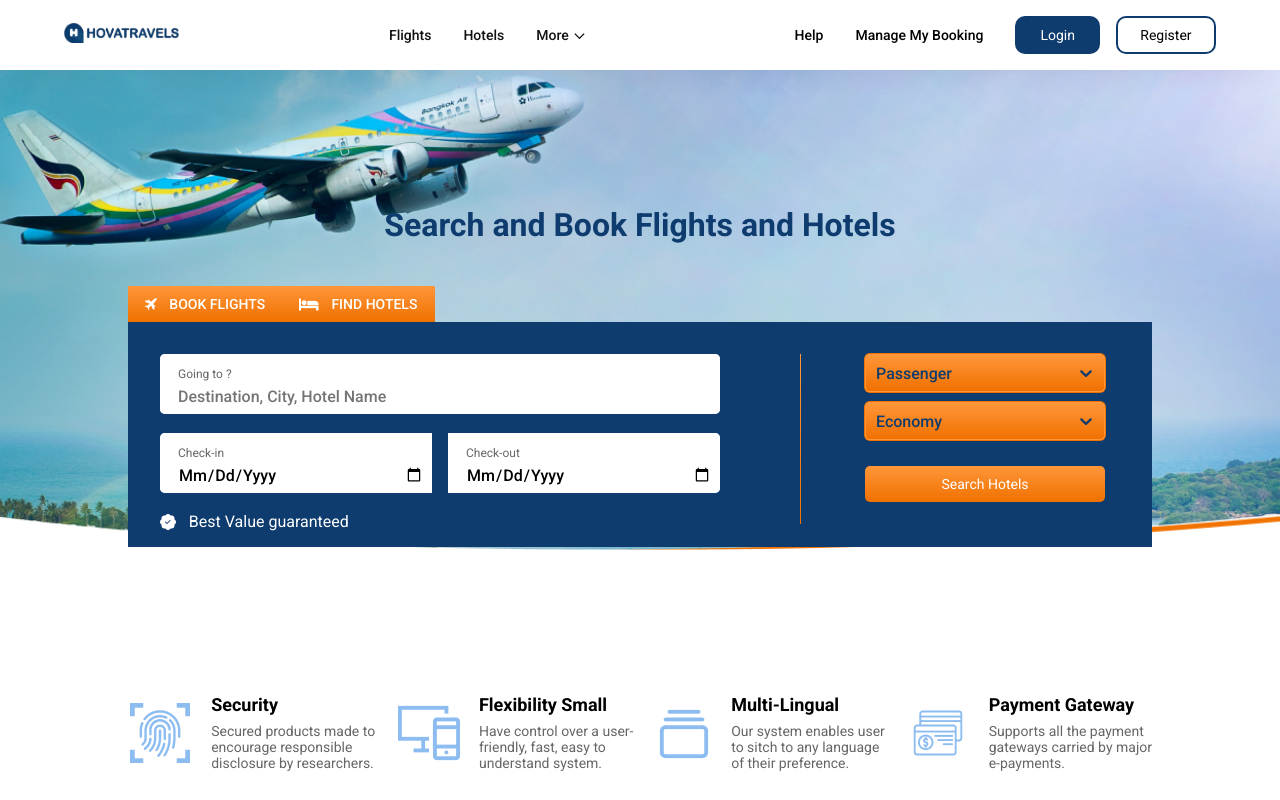
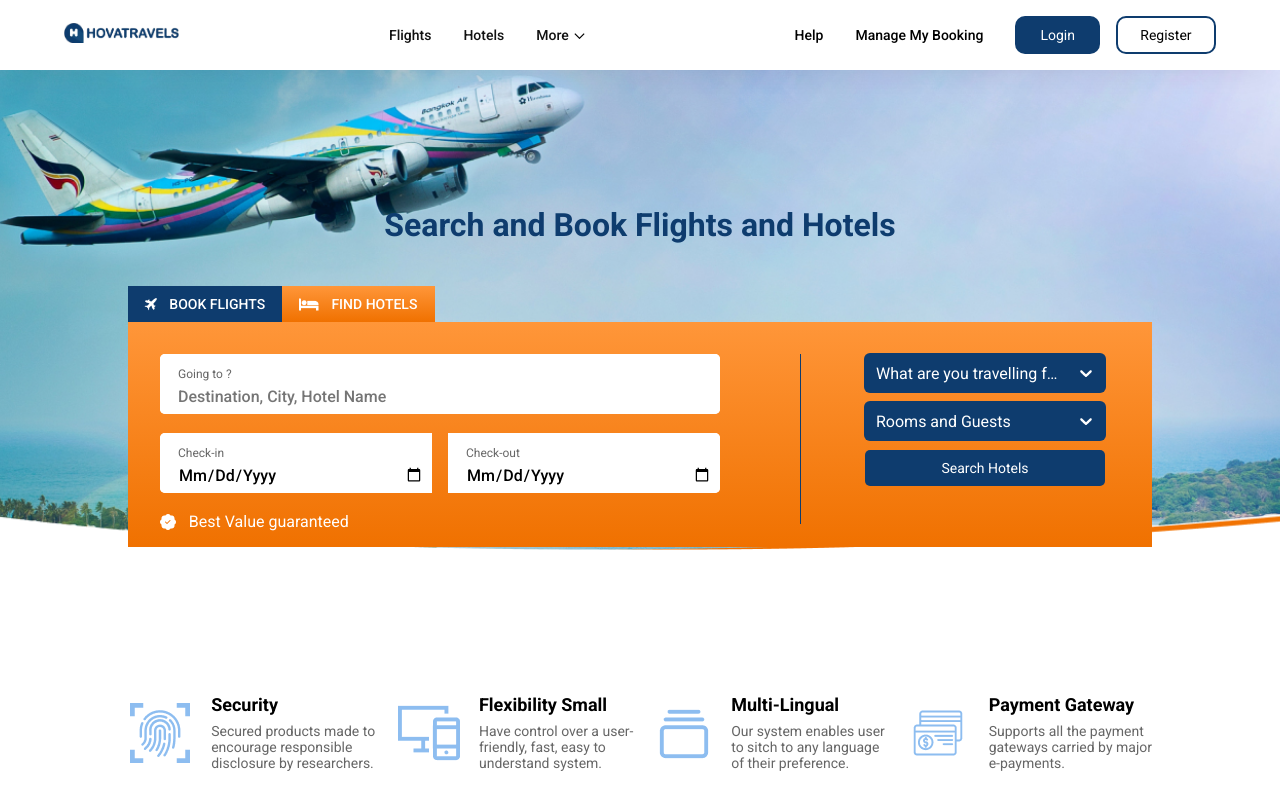
Before and after one commit to mishael1-d/hovatravels, a React (Create React App) app: page / in a window 1280 px wide. Both pictures are taken after a click on the item "FIND HOTELS". Shown: the top 800 px of the page. Built offline with nearby package versions, Linux system fonts and the light colour scheme.

Commit message:
Fixed tabpanel theme

```diff
--- a/src/components/TabPanel/Dropdown/Dropdowns.css
+++ b/src/components/TabPanel/Dropdown/Dropdowns.css
@@ -1,7 +1,6 @@
 .select-dropdown__container {
   display: flex !important;
   flex-direction: column;
-  margin-bottom: 1rem;
 }
 .select-btn {
   min-width: 132px;
@@ -20,6 +19,14 @@
   box-shadow: 0 0 0 1px #f07100 !important;
 }
 
+.tab2-select-dropdown__control {
+  cursor: pointer !important;
+  background: #0e3c6e !important;
+  border-color: #0e3c6e !important;
+  border-radius:  5px !important;
+  box-shadow: 0 0 0 1px #0e3c6e !important;
+}
+
 .select-dropdown__single-value {
   color: #0e3c6e !important;
   font-weight: 500 !important;
@@ -27,7 +34,11 @@
   line-height: 19px !important;
 }
 
-.select-dropdown__indicator-separator {
+.tab2-select-dropdown__single-value {
+  color: #fff !important;
+}
+
+.select-dropdown__indicator-separator, .tab2-select-dropdown__indicator-separator {
   display: none !important
 }
 
@@ -35,6 +46,10 @@
   fill: #0e3c6e !important;
 }
 
+.tab2-select-dropdown__indicator.tab2-select-dropdown__dropdown-indicator svg {
+  fill: #fff !important;
+}
+
 @media screen and (max-width: 600px) {
   .select-dropdown__container {
     display: none !important;
--- a/src/components/TabPanel/Dropdown/Dropdowns.jsx
+++ b/src/components/TabPanel/Dropdown/Dropdowns.jsx
@@ -2,13 +2,13 @@ import * as React from "react";
 import Select from "react-select";
 import "./Dropdowns.css";
 
-export default function BasicSelect() {
+export default function BasicSelect({ activeTab }) {
   // const [showDropdown, setShowDropdown] = useState(false)
-
-
 
   return (
     <div className="select-dropdown__container">
+      {activeTab === "tab1" ? (
+        <>
           <Select
             className="select-btn"
             classNamePrefix="select-dropdown"
@@ -25,6 +25,27 @@ export default function BasicSelect() {
             name="Trip Type"
             options={options2}
           />
+        </>
+      ) : (
+        <>
+          <Select
+            className="select-btn"
+            classNamePrefix="tab2-select-dropdown"
+            defaultValue={options3[0]}
+            isSearchable={false}
+            name="Trip Type"
+            options={options3}
+          />
+          <Select
+            className="select-btn"
+            classNamePrefix="tab2-select-dropdown"
+            defaultValue={options4[0]}
+            isSearchable={false}
+            name="Trip Type"
+            options={options4}
+          />
+        </>
+      )}
     </div>
   );
 }
@@ -41,6 +62,16 @@ const options2 = [
   { value: "business", label: "Business" },
   { value: "first class", label: "First Class" },
 ];
+const options3 = [
+  { value: "What are you travelling for?", label: "What are you travelling for?" },
+  { value: "Business", label: "Business" },
+  { value: "Leisure", label: "Leisure" },
+];
+const options4 = [
+  { value: "Rooms and Guests", label: "Rooms and Guests" },
+  { value: "Business", label: "Business" },
+  { value: "Leisure", label: "Leisure" },
+];
 
 export const Passenger = () => {
   // const [count, setCount] = useState(0)
@@ -53,17 +84,23 @@ export const Passenger = () => {
   // const handleIncrement = ()=>{
 
   // }
-  return <div className="passenger-container">
+  return (
+    <div className="passenger-container">
       <div className="passenger-item">
         <div className="item-text">
           <h4>Adult</h4>
           <p> {">"} 12years</p>
         </div>
         <div className="item-btns">
-        <button className="decrease" name="adult">-</button>
+          <button className="decrease" name="adult">
+            -
+          </button>
           <p>{1}</p>
-        <button className="increase" name="adult">+</button>
+          <button className="increase" name="adult">
+            +
+          </button>
         </div>
       </div>
-  </div>;
+    </div>
+  );
 };
--- a/src/components/TabPanel/FlightInputField/FlightInputField.css
+++ b/src/components/TabPanel/FlightInputField/FlightInputField.css
@@ -110,6 +110,8 @@
   padding: 10px;
   font-size: 14px;
 }
+
+
 .bottom {
   display: flex;
   justify-content: space-between !important;
--- a/src/components/TabPanel/FlightInputField/FlightInputField.jsx
+++ b/src/components/TabPanel/FlightInputField/FlightInputField.jsx
@@ -4,7 +4,7 @@ import bestvalue from "../../../assets/icons/bestvalue.png";
 import "./FlightInputField.css";
 import BasicSelect from "../Dropdown/Dropdowns";
 
-export default function InputField({ suggestions }) {
+export default function InputField({ suggestions, activeTab }) {
   const [filteredSuggestions, setFilteredSuggestions] = useState([]);
   const [activeSuggestionIndex, setActiveSuggestionIndex] = useState(0);
   const [showSuggestions, setShowSuggestions] = useState(false);
@@ -116,7 +116,7 @@ export default function InputField({ suggestions }) {
       <div className="v-divider" />
       <div className="input-buttons__container">
         <ToggleSwitch />
-        <BasicSelect />
+        <BasicSelect activeTab={activeTab} />
         <button className="search-btn">Search Flights</button>
       </div>
     </div>
--- a/src/components/TabPanel/HotelInputField/HotelInputField.css
+++ b/src/components/TabPanel/HotelInputField/HotelInputField.css
@@ -63,8 +63,12 @@ position: relative;
   text-transform: capitalize;
 }
 
+.tab2-search-btn {
+  background: #0e3c6e !important;
+}
 .hotelInput-buttons__container .submit-btn {
   width: 100%;
+  height: 64px !important;
   margin-bottom: 1rem;
   background: linear-gradient(180deg, #ff9639 0%, #f07100 100%);
   border-radius: 5px;
@@ -98,6 +102,13 @@ position: relative;
 .hotelInputField__container-bottom {
   color: white;
   margin-bottom: 1rem;
+}
+
+.tab2-v-divider {
+  width: 1px;
+  height: 170px;
+  background: #0e3c6e;
+  margin-right: 4rem;
 }
 
 /*
--- a/src/components/TabPanel/HotelInputField/HotelInputField.jsx
+++ b/src/components/TabPanel/HotelInputField/HotelInputField.jsx
@@ -3,7 +3,7 @@ import bestvalue from "../../../assets/icons/bestvalue.png";
 import "./HotelInputField.css";
 import BasicSelect from "../Dropdown/Dropdowns";
 
-function HotelInputField() {
+function HotelInputField({activeTab}) {
   return (
     <div className="hotelInputField__container">
       <div className="hotelSearchInput__container">
@@ -45,10 +45,10 @@ function HotelInputField() {
           </div>
         </div>
       </div>
-      <div className="v-divider" />
+      <div className={activeTab === "tab2" && "tab2-v-divider"} />
       <div className="hotelInput-buttons__container">
-        <BasicSelect />
-        <button className="search-btn">Search Hotels</button>
+        <BasicSelect activeTab={activeTab}/>
+        <button className={activeTab === "tab2" ? "search-btn tab2-search-btn": "search-btn"}>Search Hotels</button>
       </div>
     </div>
   );
--- a/src/components/TabPanel/TabPanel.css
+++ b/src/components/TabPanel/TabPanel.css
@@ -31,6 +31,10 @@
   font-weight: 500;
   white-space: nowrap;
   vertical-align: middle;
+  background: #0e3c6e;
+}
+
+.tabpanel__container ul.tab-nav__container .tab2-title {
   background: linear-gradient(180deg, #ff9639 0%, #f07100 100%);
 }
 
@@ -51,9 +55,7 @@
   min-height: 80%;
 }
 .tab2-content__container {
-  background: linear-gradient(180deg, #ff9639 0%, #f07100 100%);
-  padding: 2rem 2rem 0;
-  min-height: 80%;
+  background: linear-gradient(180deg, #ff9639 0%, #f07100 100%) !important;
 }
 
 
--- a/src/components/TabPanel/TabPanel.jsx
+++ b/src/components/TabPanel/TabPanel.jsx
@@ -47,7 +47,6 @@ function TabPanel() {
     <div className="tabpanel__container">
       <ul className="tab-nav__container">
         <li
-          className={activeTab === "tab1" ? "active" : ""}
           onClick={handleTab1}
         >
           <div className="tab-title">
@@ -56,16 +55,16 @@ function TabPanel() {
           </div>
         </li>
         <li
-          className={activeTab === "tab2" ? "active" : ""}
+        className="tab2-title"
           onClick={handleTab2}
         >
-          <div className="tab-title">
+          <div className="tab-title ">
             <img src={hotelIcon} alt="" />
             <p>Find Hotels</p>
           </div>
         </li>
       </ul>
-      <div className="tab-content__container">
+      <div className={activeTab === "tab1" ? "tab-content__container" : "tab-content__container tab2-content__container"}>
         {activeTab === "tab1" ? (
           <FirstTab activeTab={activeTab} />
         ) : (
```
Lines whose indentation alone changed are shown as unchanged.
